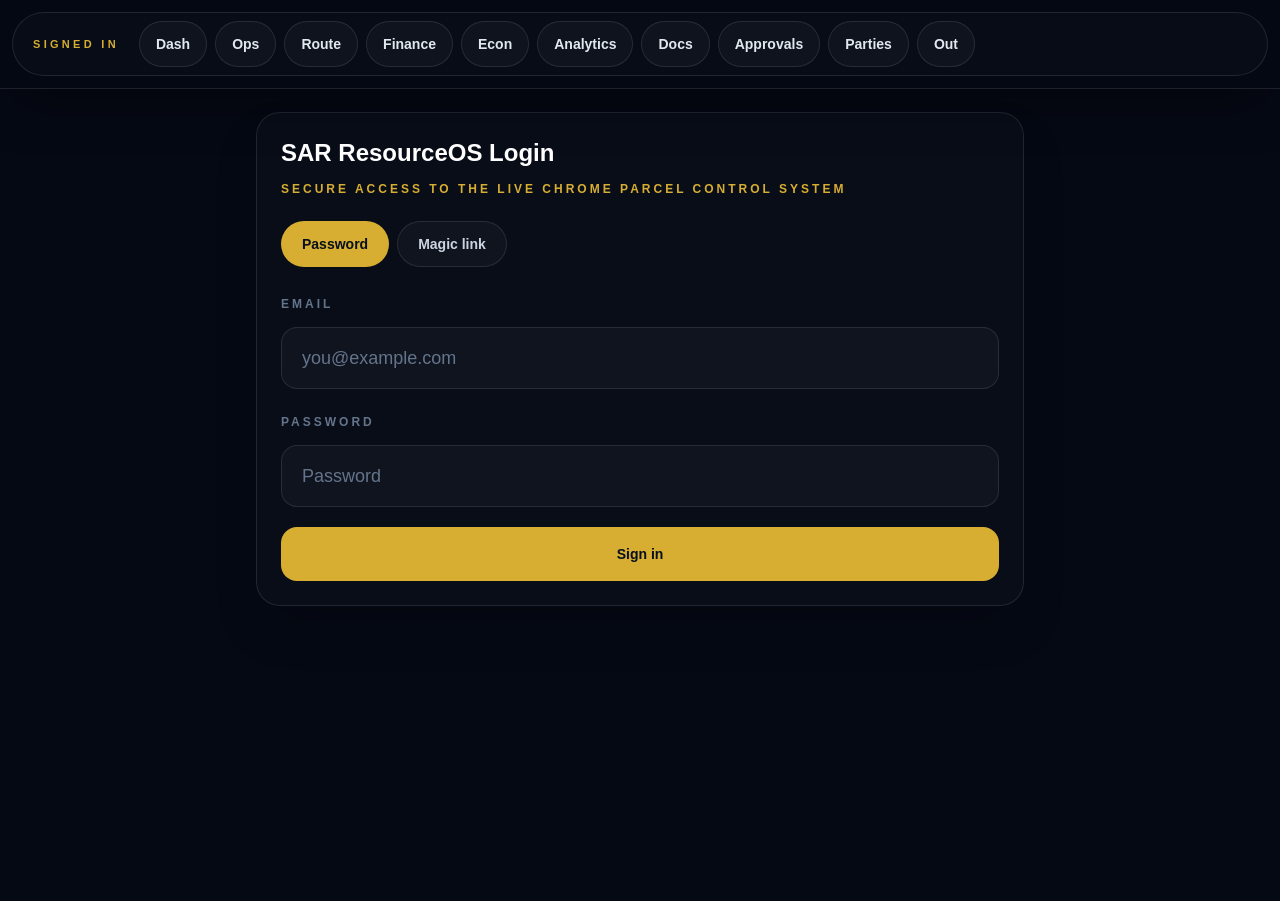
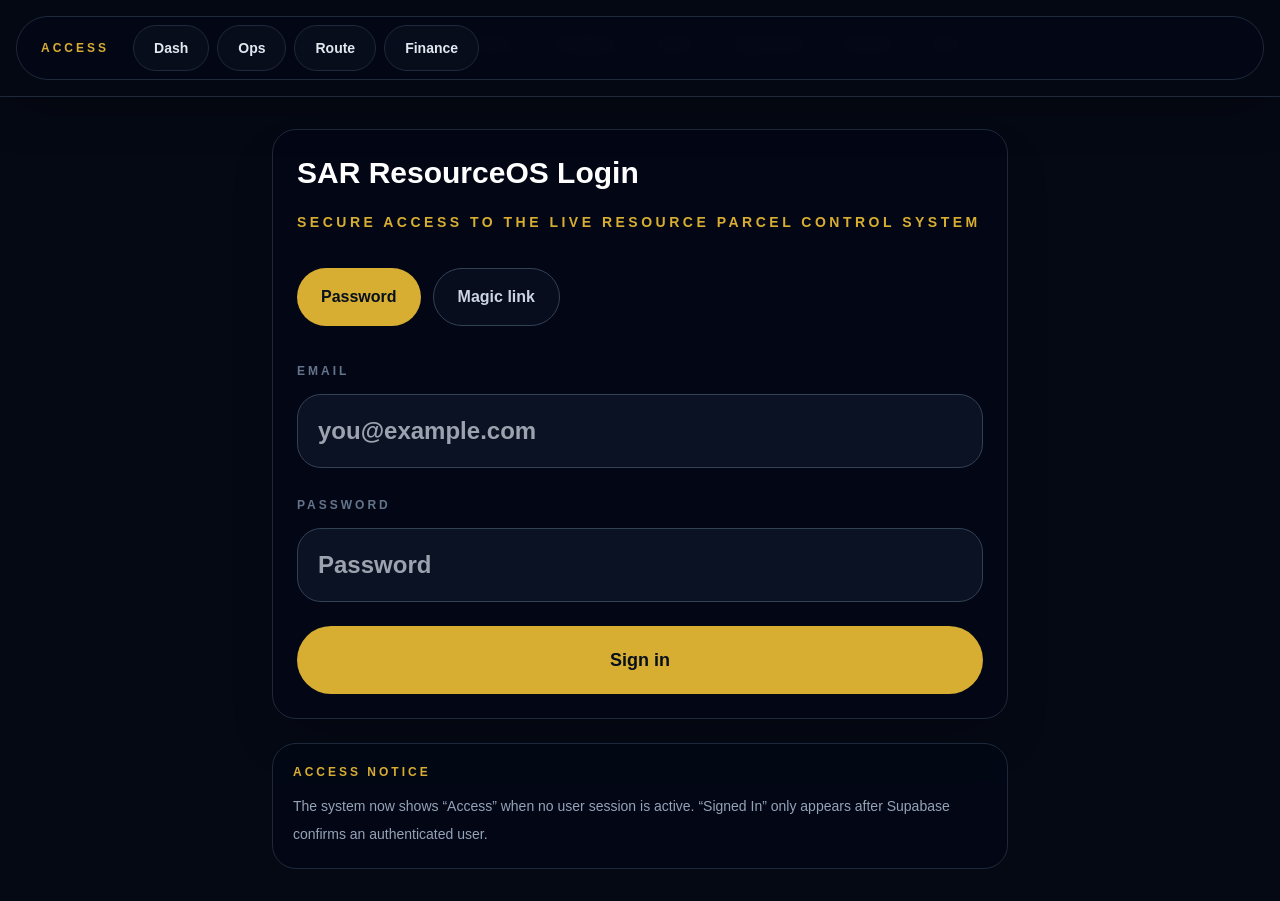
Before and after one commit to shobanesiyanda/sar-resourceos-golden-path-proof, a Next.js app: page /login in a window 1280 px wide. Before the commit the page ends 800 px from the top, so only its background shows below. Built offline with nearby package versions, Linux system fonts and the light colour scheme; no server answers.

Commit message:
Fix login auth status label

```diff
--- a/app/login/page.tsx
+++ b/app/login/page.tsx
@@ -1,110 +1,166 @@
 "use client";
 
-import { FormEvent, useEffect, useState } from "react";
+import { useEffect, useState } from "react";
+import Link from "next/link";
+import { useRouter } from "next/navigation";
 import { createClient } from "../../lib/supabase/client";
 
+type AuthMode = "password" | "magic";
+
 export default function LoginPage() {
+  const router = useRouter();
   const supabase = createClient();
+
+  const [mode, setMode] = useState<AuthMode>("password");
+  const [checking, setChecking] = useState(true);
+  const [signedIn, setSignedIn] = useState(false);
 
   const [email, setEmail] = useState("");
   const [password, setPassword] = useState("");
-  const [mode, setMode] = useState<"password" | "magic">("password");
-  const [message, setMessage] = useState("");
-  const [loading, setLoading] = useState(true);
-  const [submitting, setSubmitting] = useState(false);
+
+  const [working, setWorking] = useState(false);
+  const [notice, setNotice] = useState("");
+  const [error, setError] = useState("");
 
   useEffect(() => {
     async function checkSession() {
-      const {
-        data: { user },
-      } = await supabase.auth.getUser();
+      const { data } = await supabase.auth.getUser();
 
-      if (user) {
-        window.location.href = "/dashboard";
-        return;
+      if (data.user) {
+        setSignedIn(true);
+      } else {
+        setSignedIn(false);
       }
 
-      setLoading(false);
+      setChecking(false);
     }
 
     checkSession();
   }, [supabase]);
 
-  async function handlePasswordLogin(event: FormEvent<HTMLFormElement>) {
-    event.preventDefault();
-    setSubmitting(true);
-    setMessage("");
+  async function signInWithPassword() {
+    setWorking(true);
+    setNotice("");
+    setError("");
 
-    const { error } = await supabase.auth.signInWithPassword({
-      email,
+    const cleanEmail = email.trim();
+
+    if (!cleanEmail || !password) {
+      setError("Enter your email and password.");
+      setWorking(false);
+      return;
+    }
+
+    const { error: signInError } = await supabase.auth.signInWithPassword({
+      email: cleanEmail,
       password,
     });
 
-    if (error) {
-      setMessage(error.message);
-      setSubmitting(false);
+    if (signInError) {
+      setError(signInError.message);
+      setWorking(false);
       return;
     }
 
-    window.location.href = "/dashboard";
+    setNotice("Signed in successfully.");
+    setSignedIn(true);
+    router.push("/dashboard");
   }
 
-  async function handleMagicLink(event: FormEvent<HTMLFormElement>) {
-    event.preventDefault();
-    setSubmitting(true);
-    setMessage("");
+  async function sendMagicLink() {
+    setWorking(true);
+    setNotice("");
+    setError("");
 
-    const { error } = await supabase.auth.signInWithOtp({
-      email,
+    const cleanEmail = email.trim();
+
+    if (!cleanEmail) {
+      setError("Enter your email address first.");
+      setWorking(false);
+      return;
+    }
+
+    const redirectTo =
+      typeof window !== "undefined"
+        ? `${window.location.origin}/dashboard`
+        : undefined;
+
+    const { error: magicError } = await supabase.auth.signInWithOtp({
+      email: cleanEmail,
       options: {
-        emailRedirectTo: `${window.location.origin}/dashboard`,
+        emailRedirectTo: redirectTo,
       },
     });
 
-    if (error) {
-      setMessage(error.message);
-      setSubmitting(false);
+    if (magicError) {
+      setError(magicError.message);
+      setWorking(false);
       return;
     }
 
-    setMessage("Magic link sent. Check your email.");
-    setSubmitting(false);
-  }
-
-  if (loading) {
-    return (
-      <main className="min-h-screen bg-[#050914] px-5 py-28 text-white">
-        <section className="mx-auto max-w-3xl rounded-3xl border border-white/10 bg-[#080d18] p-6 shadow-2xl">
-          <p className="text-xs font-bold uppercase tracking-[0.35em] text-[#d7ad32]">
-            SAR ResourceOS
-          </p>
-          <h1 className="mt-3 text-2xl font-black">Checking secure session...</h1>
-          <p className="mt-3 text-sm leading-6 text-slate-400">
-            If you are already signed in, you will be sent to the dashboard.
-          </p>
-        </section>
-      </main>
-    );
+    setNotice("Magic link sent. Check your email.");
+    setWorking(false);
   }
 
   return (
-    <main className="min-h-screen bg-[#050914] px-5 py-28 text-white">
-      <section className="mx-auto max-w-3xl rounded-3xl border border-white/10 bg-[#080d18] p-6 shadow-2xl">
-        <h1 className="text-2xl font-black">SAR ResourceOS Login</h1>
+    <main className="min-h-screen bg-[#050914] text-white">
+      <div className="sticky top-0 z-50 border-b border-slate-800 bg-[#050914]/95 px-4 py-4 backdrop-blur">
+        <nav className="mx-auto flex max-w-7xl items-center gap-2 overflow-x-auto rounded-full border border-slate-800 bg-slate-950/60 p-2">
+          <div className="shrink-0 px-4 py-3">
+            <p className="text-xs font-black uppercase tracking-[0.25em] text-[#d7ad32]">
+              {checking ? "Checking" : signedIn ? "Signed In" : "Access"}
+            </p>
+          </div>
 
-        <p className="mt-3 text-xs font-bold uppercase tracking-[0.25em] text-[#d7ad32]">
-          Secure access to the live chrome parcel control system
+          <Link
+            href="/dashboard"
+            className="shrink-0 rounded-full border border-slate-800 bg-slate-900/40 px-5 py-3 text-sm font-black text-slate-200"
+          >
+            Dash
+          </Link>
+
+          <Link
+            href="/operations"
+            className="shrink-0 rounded-full border border-slate-800 bg-slate-900/40 px-5 py-3 text-sm font-black text-slate-200"
+          >
+            Ops
+          </Link>
+
+          <Link
+            href="/route-builder"
+            className="shrink-0 rounded-full border border-slate-800 bg-slate-900/40 px-5 py-3 text-sm font-black text-slate-200"
+          >
+            Route
+          </Link>
+
+          <Link
+            href="/finance"
+            className="shrink-0 rounded-full border border-slate-800 bg-slate-900/40 px-5 py-3 text-sm font-black text-slate-200"
+          >
+            Finance
+          </Link>
+        </nav>
+      </div>
+
+      <div className="mx-auto max-w-3xl px-4 py-8">
+        <section className="rounded-3xl border border-slate-800 bg-slate-950/40 p-6 shadow-2xl">
+          <h1 className="text-3xl font-black leading-tight text-white">
+            SAR ResourceOS Login
+          </h1>
+
+          <p className="mt-4 text-sm font-black uppercase leading-7 tracking-[0.25em] text-[#d7ad32]">
+            Secure access to the live resource parcel control system
           </p>
 
-        <div className="mt-6 flex gap-2">
+          <div className="mt-8 flex gap-3">
             <button
               type="button"
               onClick={() => setMode("password")}
-            className={`rounded-full border px-5 py-3 text-sm font-black ${
+              className={
                 mode === "password"
-                ? "border-[#d7ad32]/60 bg-[#d7ad32] text-[#07101c]"
-                : "border-white/10 bg-white/[0.03] text-slate-300"
-            }`}
+                  ? "rounded-full bg-[#d7ad32] px-6 py-4 text-base font-black text-[#07101c]"
+                  : "rounded-full border border-slate-700 bg-slate-900/40 px-6 py-4 text-base font-black text-slate-300"
+              }
             >
               Password
             </button>
@@ -112,69 +168,91 @@ export default function LoginPage() {
             <button
               type="button"
               onClick={() => setMode("magic")}
-            className={`rounded-full border px-5 py-3 text-sm font-black ${
+              className={
                 mode === "magic"
-                ? "border-[#d7ad32]/60 bg-[#d7ad32] text-[#07101c]"
-                : "border-white/10 bg-white/[0.03] text-slate-300"
-            }`}
+                  ? "rounded-full bg-[#d7ad32] px-6 py-4 text-base font-black text-[#07101c]"
+                  : "rounded-full border border-slate-700 bg-slate-900/40 px-6 py-4 text-base font-black text-slate-300"
+              }
             >
               Magic link
             </button>
           </div>
 
-        <form
-          onSubmit={mode === "password" ? handlePasswordLogin : handleMagicLink}
-          className="mt-6 space-y-5"
-        >
+          <div className="mt-8 space-y-6">
             <div>
-            <label className="text-xs font-bold uppercase tracking-[0.25em] text-slate-500">
+              <label className="text-xs font-black uppercase tracking-[0.25em] text-slate-500">
                 Email
               </label>
               <input
-              type="email"
-              required
-              placeholder="you@example.com"
                 value={email}
                 onChange={(event) => setEmail(event.target.value)}
-              className="mt-3 w-full rounded-2xl border border-white/10 bg-white/[0.03] px-5 py-4 text-lg text-white outline-none placeholder:text-slate-500"
+                placeholder="you@example.com"
+                type="email"
+                className="mt-3 w-full rounded-3xl border border-slate-700 bg-slate-900/70 px-5 py-5 text-2xl font-black text-white outline-none focus:border-[#d7ad32]"
               />
             </div>
 
-          {mode === "password" && (
+            {mode === "password" ? (
               <div>
-              <label className="text-xs font-bold uppercase tracking-[0.25em] text-slate-500">
+                <label className="text-xs font-black uppercase tracking-[0.25em] text-slate-500">
                   Password
                 </label>
                 <input
-                type="password"
-                required
-                placeholder="Password"
                   value={password}
                   onChange={(event) => setPassword(event.target.value)}
-                className="mt-3 w-full rounded-2xl border border-white/10 bg-white/[0.03] px-5 py-4 text-lg text-white outline-none placeholder:text-slate-500"
+                  placeholder="Password"
+                  type="password"
+                  className="mt-3 w-full rounded-3xl border border-slate-700 bg-slate-900/70 px-5 py-5 text-2xl font-black text-white outline-none focus:border-[#d7ad32]"
                 />
               </div>
-          )}
+            ) : null}
 
             <button
-            type="submit"
-            disabled={submitting}
-            className="w-full rounded-2xl border border-[#d7ad32]/60 bg-[#d7ad32] px-5 py-4 text-sm font-black text-[#07101c] disabled:opacity-50"
+              type="button"
+              disabled={working}
+              onClick={
+                mode === "password" ? signInWithPassword : sendMagicLink
+              }
+              className="w-full rounded-full bg-[#d7ad32] px-6 py-5 text-lg font-black text-[#07101c] disabled:opacity-50"
             >
-            {submitting
-              ? "Please wait..."
+              {working
+                ? "Working..."
                 : mode === "password"
                 ? "Sign in"
                 : "Send magic link"}
             </button>
 
-          {message && (
-            <p className="rounded-2xl border border-white/10 bg-white/[0.03] p-4 text-sm leading-6 text-slate-300">
-              {message}
+            {notice ? (
+              <div className="rounded-3xl border border-emerald-400/30 bg-emerald-500/10 p-4">
+                <p className="text-sm font-bold leading-6 text-emerald-200">
+                  {notice}
                 </p>
-          )}
-        </form>
+              </div>
+            ) : null}
+
+            {error ? (
+              <div className="rounded-3xl border border-red-400/30 bg-red-500/10 p-4">
+                <p className="text-sm font-bold leading-6 text-red-200">
+                  {error}
+                </p>
+              </div>
+            ) : null}
+          </div>
         </section>
+
+        {!signedIn ? (
+          <section className="mt-6 rounded-3xl border border-slate-800 bg-slate-950/40 p-5">
+            <p className="text-xs font-black uppercase tracking-[0.25em] text-[#d7ad32]">
+              Access Notice
+            </p>
+            <p className="mt-3 text-sm leading-7 text-slate-400">
+              The system now shows “Access” when no user session is active.
+              “Signed In” only appears after Supabase confirms an authenticated
+              user.
+            </p>
+          </section>
+        ) : null}
+      </div>
     </main>
   );
     }
```
Lines whose indentation alone changed are shown as unchanged.
